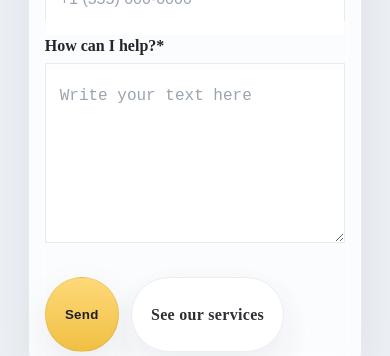
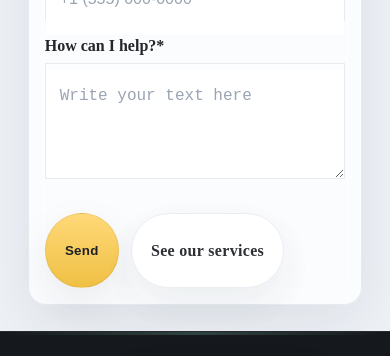
Before and after one commit to Martikk/nostra-cura, a React (Vite) app: page /liam in a window 390 px wide. Shown: the part 3793-4149 px from the top of the page. Built offline with nearby package versions, Linux system fonts and the light colour scheme.

Commit message:
Liam V05

```diff
--- a/src/sections/Contact.css
+++ b/src/sections/Contact.css
@@ -6,6 +6,8 @@
   --gold: #c9a227;
   --error: #ff6b6b;
   --success: #4caf50;
+    --card-max: 820px;                   /* было 900px */
+  --gutter: clamp(24px, 6vw, 48px);    /* базовые боковые поля */
 }
 
 .contact {
@@ -221,71 +223,63 @@ textarea:focus {
   }
 }
 
-/* <= 560px: ещё компактнее типографика и отступы */
-@media (max-width: 560px) {
-  .contactcard {
-    width: 94vw;
-    padding: clamp(14px, 4.5vw, 20px);
-    gap: clamp(12px, 3.5vw, 18px);
-    border-radius: 14px;
-    margin-top: clamp(52px, 12vw, 84px);
+/* ==== ULTRA-COMPACT MOBILE (<=700px) ==== */
+/* PHONE: фикс. размеры всей карточки (вместе с padding/border) */
+@media (max-width: 700px){
+  .contactcard{
+    box-sizing: border-box;
+    width: 90%;  /* пример: твой кейс 300 контент + 2*(20 паддинг + 1 бордер) = 342 */
+    height: 680px;  /* 450 контент + 2*(15 паддинг + 1 бордер) = 482 */
+    margin-inline: auto;
+    overflow: auto; /* если внутри не влезет — появится аккуратный скролл */
+    padding: 15px 20px; /* чтобы совпало с расчётом выше */
+    border-width: 1px;
+  }
+  /* заголовок секции ближе к верху (минимум воздуха) */
+  .contact { padding-top: calc(var(--nav-h) + 2px); }
+  .contact__title{
+    top: calc(var(--nav-h) + 2px);
+    font-size: clamp(22px, 6vw, 28px);
+  }
+  /* // Если нужно ещё ниже – раскомментируй:
+  .contact__title { display:none; }
+  */
+
+  /* форма максимально плотная, но кликабельная */
+  .contactcard__form{ gap: .3rem; }
+  .contactcard__form label{
+    font-size: .9rem;
+    line-height: 1.15;
+    gap: .15rem;
+    margin: 0;
   }
 
-  .contactcard__info h3 { font-size: 1.1rem; }
-  .contactcard__info p { font-size: .95rem; }
+  input, textarea{
+    padding: .42rem .6rem;
+    font-size: .9rem;
+    line-height: 1.15;
+    border-radius: 8px;
+  }
 
-  .contactcard__form label { font-size: .95rem; }
-  input, textarea { font-size: .98rem; }
+  textarea{
+    min-height: 56px;
+    max-height: 80px;
+    resize: vertical;
+  }
+
+  .btn--submit{
+    padding: .5rem .9rem;
+    font-size: .9rem;
+    align-self: stretch;   /* на всю ширину */
+  }
+
+  /* мелкие тексты */
+  .error, .success{ font-size: .82rem; }
 }
 
-/* <= 400px: минимальные размеры, но удобные тач-таргеты */
-@media (max-width: 400px) {
-  .contact__title {
-    font-size: clamp(22px, 7vw, 28px);
-    top: calc(var(--nav-h) + 8px);
-  }
-
-  .contactcard {
-    padding: 14px;
-    gap: 12px;
-    border-radius: 12px;
-    margin-top: 64px;
-  }
-
-  input, textarea { padding: .7rem .85rem; }
-  .btn--submit { padding: .85rem 1rem; font-size: .98rem; }
+/* ещё чуть плотнее на очень узких экранах */
+@media (max-width: 400px){
+  .contactcard{ padding: 8px 12px; gap: 8px; border-radius: 10px; }
+  input, textarea{ padding: .4rem .55rem; font-size: .88rem; }
+  .btn--submit{ padding: .48rem .8rem; font-size: .88rem; }
 }
-
-/* якорный скролл с учётом шапки и заголовка секции */
-#contact { scroll-margin-top: calc(var(--nav-h) + 16px); }
-
-
-/* БАЗА */
-.contactcard{
-  width: min(900px, calc(100vw - var(--gutter) * 2));
-  padding: clamp(24px, 4vw, 50px);
-  margin-inline: auto;       /* центрируем по оси X */
-  border-radius: 22px;
-}
-
-/* ≤ 900px — одна колонка, но без переполнения */
-@media (max-width: 900px){
-  .contactcard{
-    grid-template-columns: 1fr;
-    width: min(680px, calc(100vw - var(--gutter) * 2));
-    padding: clamp(16px, 5vw, 28px);
-    border-radius: 16px;
-    margin-top: clamp(56px, 10vw, 92px);
-  }
-}
-
-/* ≤ 560px — чуточку больше «воздуха» по бокам */
-@media (max-width: 560px){
-  :root{ --gutter: clamp(18px, 6vw, 28px); } /* шире зазоры на телефонах */
-  .contactcard{
-    width: calc(100vw - var(--gutter) * 2);
-    padding: clamp(14px, 4.5vw, 20px);
-    border-radius: 14px;
-    margin-top: clamp(52px, 12vw, 84px);
-  }
-}
--- a/src/sections/YourStories.css
+++ b/src/sections/YourStories.css
@@ -189,7 +189,7 @@
   .stories__title { font-size: clamp(22px, 7vw, 34px); }
 
   .storycard {
-    width: 100%;
+    width: 90%;
     padding: clamp(14px, 4.2vw, 20px);
     border-radius: 14px;
   }
```
